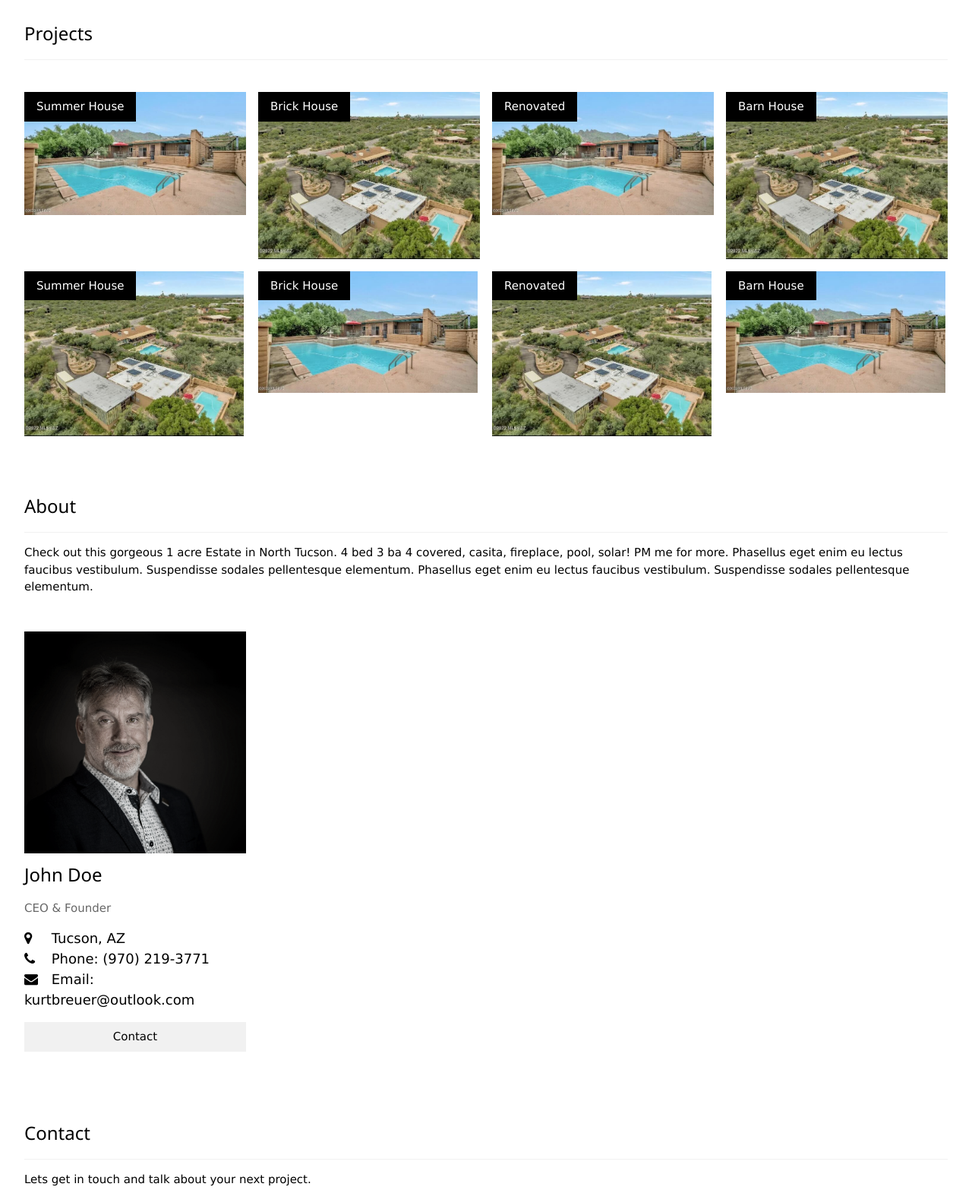
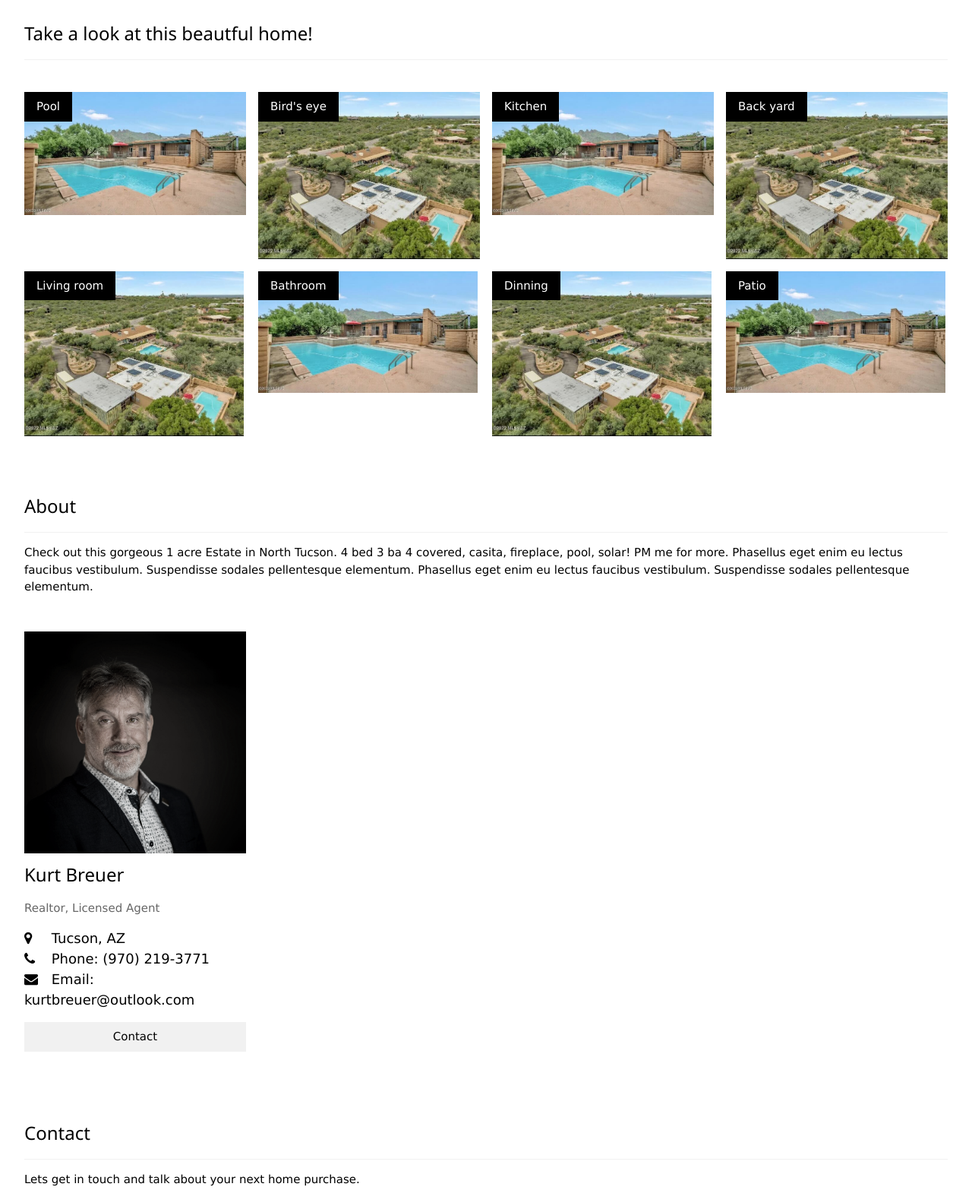
Before and after one commit to sobrien-banyan/openhouse, a plain HTML site: page index.html in a window 1280 px wide. Shown: the part 1000-2566 px from the top of the page at 76% size. Drawn offline with Linux system fonts and the light colour scheme.

Commit message:
updated text

```diff
--- a/index.html
+++ b/index.html
@@ -28,7 +28,9 @@
   <header class="w3-display-container w3-content w3-wide" style="max-width:1500px;" id="home">
     <img class="w3-image" src="w3images/curb.jpg" alt="curb" width="1500" height="800"/>
     <div class="w3-display-middle w3-margin-top w3-center">
-      <h1 class="w3-xxlarge w3-text-white"><span class="w3-padding w3-black w3-opacity-min"><b>Kurt's</b></span> <span class="w3-hide-small w3-text-light-grey">Open house</span></h1>
+      <h1 class="w3-xxlarge w3-text-white"><span class="w3-padding w3-black w3-opacity-min"><b>Open house</b></span>
+        <!-- <span class="w3-hide-small w3-text-light-grey">Open house</span> -->
+    </h1>
     </div>
   </header>
 
@@ -37,31 +39,31 @@
 
     <!-- Project Section -->
     <div class="w3-container w3-padding-32" id="projects">
-      <h3 class="w3-border-bottom w3-border-light-grey w3-padding-16">Projects</h3>
+      <h3 class="w3-border-bottom w3-border-light-grey w3-padding-16">Take a look at this beautful home!</h3>
     </div>
 
     <div class="w3-row-padding">
       <div class="w3-col l3 m6 w3-margin-bottom">
         <div class="w3-display-container">
-          <div class="w3-display-topleft w3-black w3-padding">Summer House</div>
+          <div class="w3-display-topleft w3-black w3-padding">Pool</div>
           <img src="w3images/pool.jpg" alt="House" style="width:100%">
         </div>
       </div>
       <div class="w3-col l3 m6 w3-margin-bottom">
         <div class="w3-display-container">
-          <div class="w3-display-topleft w3-black w3-padding">Brick House</div>
+          <div class="w3-display-topleft w3-black w3-padding">Bird's eye</div>
           <img src="w3images/lookingdown.jpg" alt="House" style="width:100%">
         </div>
       </div>
       <div class="w3-col l3 m6 w3-margin-bottom">
         <div class="w3-display-container">
-          <div class="w3-display-topleft w3-black w3-padding">Renovated</div>
+          <div class="w3-display-topleft w3-black w3-padding">Kitchen</div>
           <img src="w3images/pool.jpg" alt="House" style="width:100%">
         </div>
       </div>
       <div class="w3-col l3 m6 w3-margin-bottom">
         <div class="w3-display-container">
-          <div class="w3-display-topleft w3-black w3-padding">Barn House</div>
+          <div class="w3-display-topleft w3-black w3-padding">Back yard</div>
           <img src="w3images/lookingdown.jpg" alt="House" style="width:100%">
         </div>
       </div>
@@ -70,25 +72,25 @@
     <div class="w3-row-padding">
       <div class="w3-col l3 m6 w3-margin-bottom">
         <div class="w3-display-container">
-          <div class="w3-display-topleft w3-black w3-padding">Summer House</div>
+          <div class="w3-display-topleft w3-black w3-padding">Living room</div>
           <img src="w3images/lookingdown.jpg" alt="House" style="width:99%">
         </div>
       </div>
       <div class="w3-col l3 m6 w3-margin-bottom">
         <div class="w3-display-container">
-          <div class="w3-display-topleft w3-black w3-padding">Brick House</div>
+          <div class="w3-display-topleft w3-black w3-padding">Bathroom</div>
           <img src="w3images/pool.jpg" alt="House" style="width:99%">
         </div>
       </div>
       <div class="w3-col l3 m6 w3-margin-bottom">
         <div class="w3-display-container">
-          <div class="w3-display-topleft w3-black w3-padding">Renovated</div>
+          <div class="w3-display-topleft w3-black w3-padding">Dinning</div>
           <img src="w3images/lookingdown.jpg" alt="House" style="width:99%">
         </div>
       </div>
       <div class="w3-col l3 m6 w3-margin-bottom">
         <div class="w3-display-container">
-          <div class="w3-display-topleft w3-black w3-padding">Barn House</div>
+          <div class="w3-display-topleft w3-black w3-padding">Patio</div>
           <img src="w3images/pool.jpg" alt="House" style="width:99%">
         </div>
       </div>
@@ -104,8 +106,8 @@
     <div class="w3-row-padding w3-grayscale">
       <div class="w3-col l3 m6 w3-margin-bottom">
         <img src="w3images/kurt.jpeg" alt="John" style="width:100%">
-        <h3>John Doe</h3>
-        <p class="w3-opacity">CEO & Founder</p>
+        <h3>Kurt Breuer</h3>
+        <p class="w3-opacity">Realtor, Licensed Agent</p>
         <div class="w3-col w3-large w3-margin-bottom">
             <i class="fa fa-map-marker" style="width:30px"></i> Tucson, AZ<br>
             <i class="fa fa-phone" style="width:30px"></i> Phone: (970) 219-3771<br>
@@ -118,7 +120,7 @@
     <!-- Contact Section -->
     <div class="w3-container w3-padding-32" id="contact">
       <h3 class="w3-border-bottom w3-border-light-grey w3-padding-16">Contact</h3>
-      <p>Lets get in touch and talk about your next project.</p>
+      <p>Lets get in touch and talk about your next home purchase.</p>
       <form action="/action_page.php" target="_blank">
         <input class="w3-input w3-border" type="text" placeholder="Name" required name="Name">
         <input class="w3-input w3-section w3-border" type="text" placeholder="Email" required name="Email">
```
